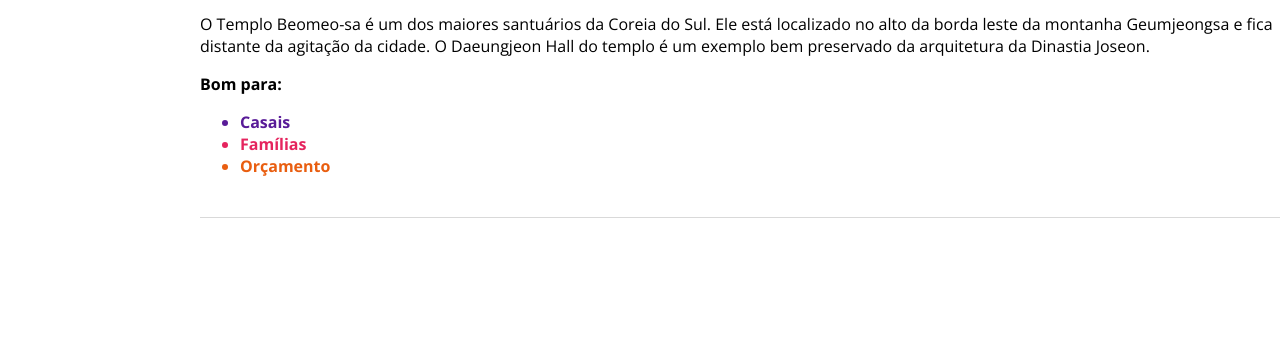
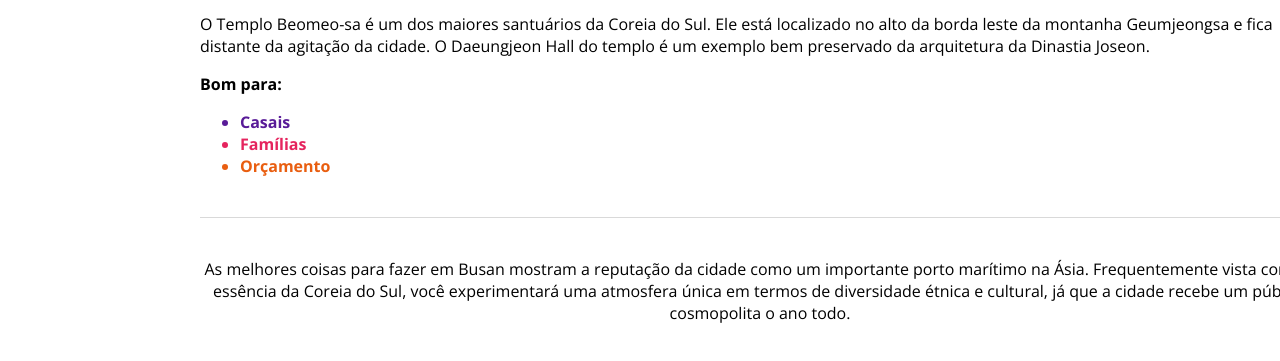
Before and after one commit to Mateus-lang/Local-turistico, a plain HTML site: page index.html in a window 1280 px wide. Shown: the part 2554-2915 px from the top of the page. Before the commit the page ends 2837 px from the top, so only its background shows below. Drawn offline with nearby package versions, Linux system fonts and the light colour scheme.

Commit message:
finalizando projeto

```diff
--- a/index.html
+++ b/index.html
@@ -94,6 +94,7 @@
           <li class="orange">Orçamento</li>
         </ul>
       </div>
+      <p id="end">As melhores coisas para fazer em Busan mostram a reputação da cidade como um importante porto marítimo na Ásia. Frequentemente vista como a essência da Coreia do Sul, você experimentará uma atmosfera única em termos de diversidade étnica e cultural, já que a cidade recebe um público cosmopolita o ano todo.</p>
     </section>
   </body>
 </html>
--- a/style.css
+++ b/style.css
@@ -137,3 +137,8 @@ ul{
 .end {
   margin-bottom: 40px;
 }
+#end{
+  margin-top: 40px;
+  width: 1120px;
+  text-align: center;
+}
```
